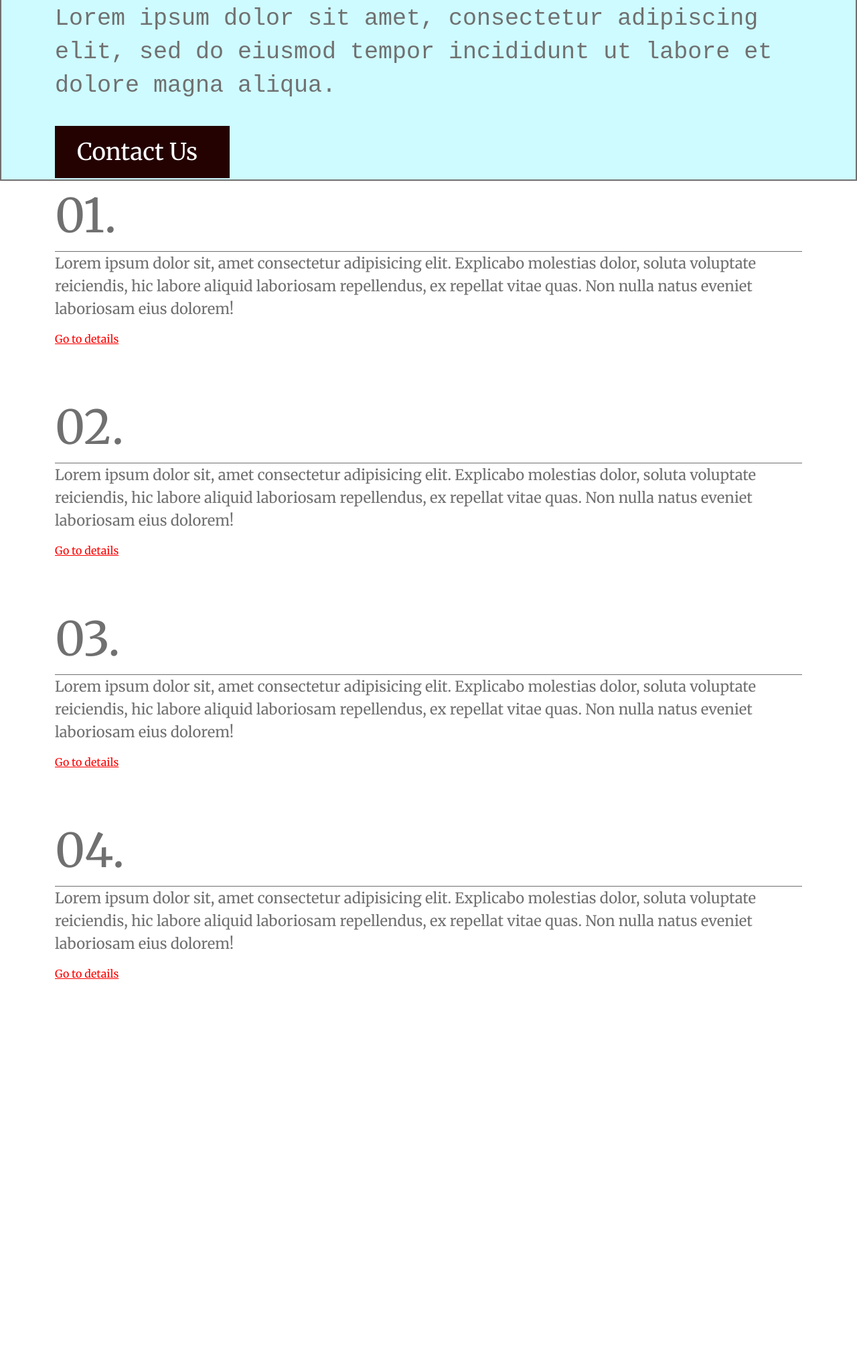
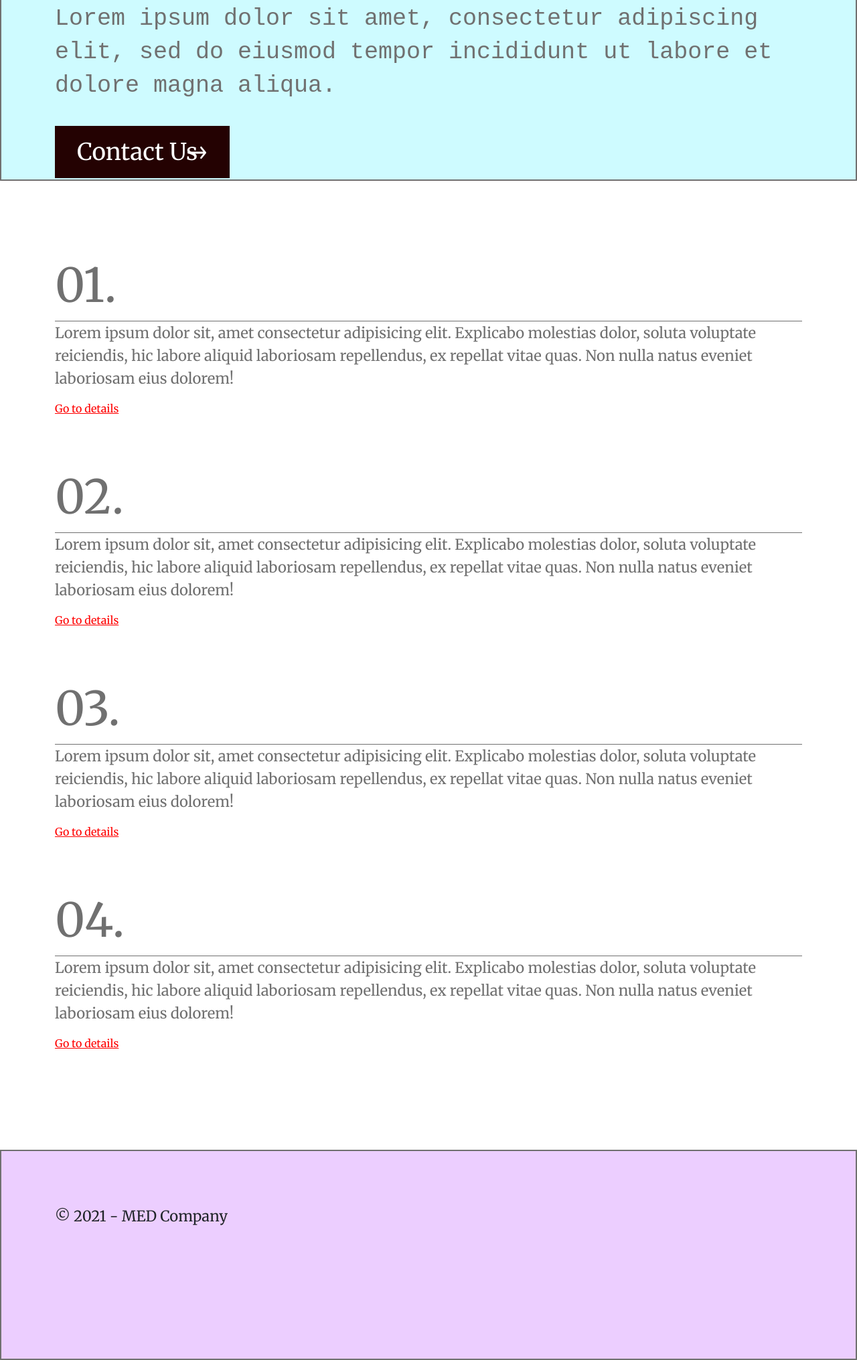
Before and after one commit to S1M0N3-777/pagina-lista, a plain HTML site: page index.html in a window 1280 px wide. Shown: the part 390-2421 px from the top of the page at 67% size. Before the commit the page ends 1924 px from the top, so only its background shows below. Drawn offline with nearby package versions, Linux system fonts and the light colour scheme.

Commit message:
Ultimazione

```diff
--- a/index.html
+++ b/index.html
@@ -60,6 +60,18 @@
         </ol>
         </div>
       </div>
+      <div class="variant-two">
+        <div class="container">
+          <div class="col-3">
+            <div class="PageFooter merriweather-regular">
+              <p>© 2021  - MED Company</p>
+            </div>
+          </div>
+        </div>
+
+
+
+      </div>
 
 
 
--- a/static/css/button.css
+++ b/static/css/button.css
@@ -10,4 +10,17 @@
   padding: 14px 33px;
   line-height: 50px;
   margin-top: 35px;
+  position: relative;
 }
+
+.button::after {
+  content: "";
+  background-image: url("../images/right-arrow-svgrepo-com\ 1.svg");
+  width: 28px;
+  height: 34px;
+  background-size: 28px 34px;
+  position: absolute;
+  right: 21px;
+  top: 23px;
+  transform: translate(-50%);
+}
--- /dev/null
+++ b/static/css/footer.css
@@ -0,0 +1,5 @@
+.PageFooter{
+    font-size: 22px;
+    line-height: 34px;
+    padding-top: 80px;
+}
--- a/static/css/hero.css
+++ b/static/css/hero.css
@@ -1,4 +1,4 @@
- .hero{
+ .hero.variant-one{
     padding-top: 130px;
     padding-bottom: 120px;
     height: 660px;
@@ -6,4 +6,14 @@
     width: 100%;
     border: solid #707070 2.5px;
     background-color: #CEFBFF;
+    margin-bottom: 104px;
   }
+
+  .variant-two{
+    height: 314px;
+    background-color: #ECCEFF;
+    box-sizing: border-box;
+    border: solid #707070 2.5px;
+    margin-top: 147px;
+
+  }
--- a/static/css/index.css
+++ b/static/css/index.css
@@ -3,3 +3,4 @@
 @import "hero.css";
 @import "button.css";
 @import "lista.css";
+@import "footer.css";
--- a/static/css/lista.css
+++ b/static/css/lista.css
@@ -20,12 +20,10 @@
 
 .customLink{
     color: #FF0000;
+    margin-top: 34px;
+    margin-bottom: 75px;
 }
 
 .listItemContent{
     margin-bottom: 68px;
 }
-
-.listItem a{
-    margin-top: 34px;
-}
```
Also changed, not shown: static/images/right-arrow-svgrepo-com 1.svg (added).
